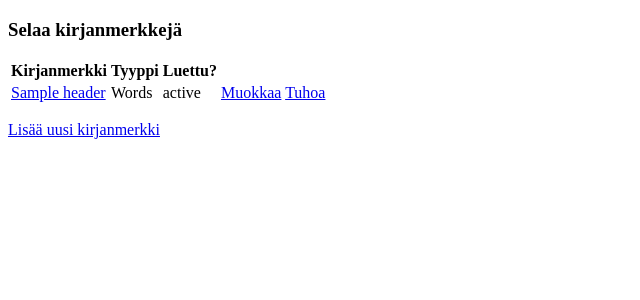
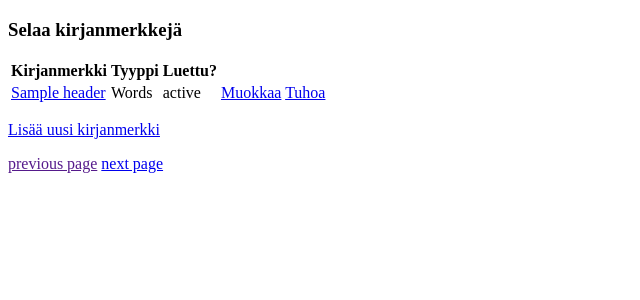
Before and after one commit to otahontas/tuho, a Flask app: template application/templates/list.html in a window 1280 px wide. Shown: the top 300 px of the page, without its empty margins (0-640 px from the left). Run offline with Flask 2, Linux system fonts and the light colour scheme; the template is opened without the code that fills it: most values are stand-ins (such as "Sample title", 1, 10 or a date in 2020).

Commit message:
Add pagination to list view

```diff
--- a/application/templates/list.html
+++ b/application/templates/list.html
@@ -43,4 +43,8 @@
 <p>
 <a href="{{url_for('bookmarks_form')}}" class="btn btn-outline-success">Lisää uusi kirjanmerkki</a>
 </p>
+<p>
+<a href="{{ prev_url }}">previous page</a>
+<a href="{{ next_url }}">next page</a>
+</p>
 {% endblock %}
```
